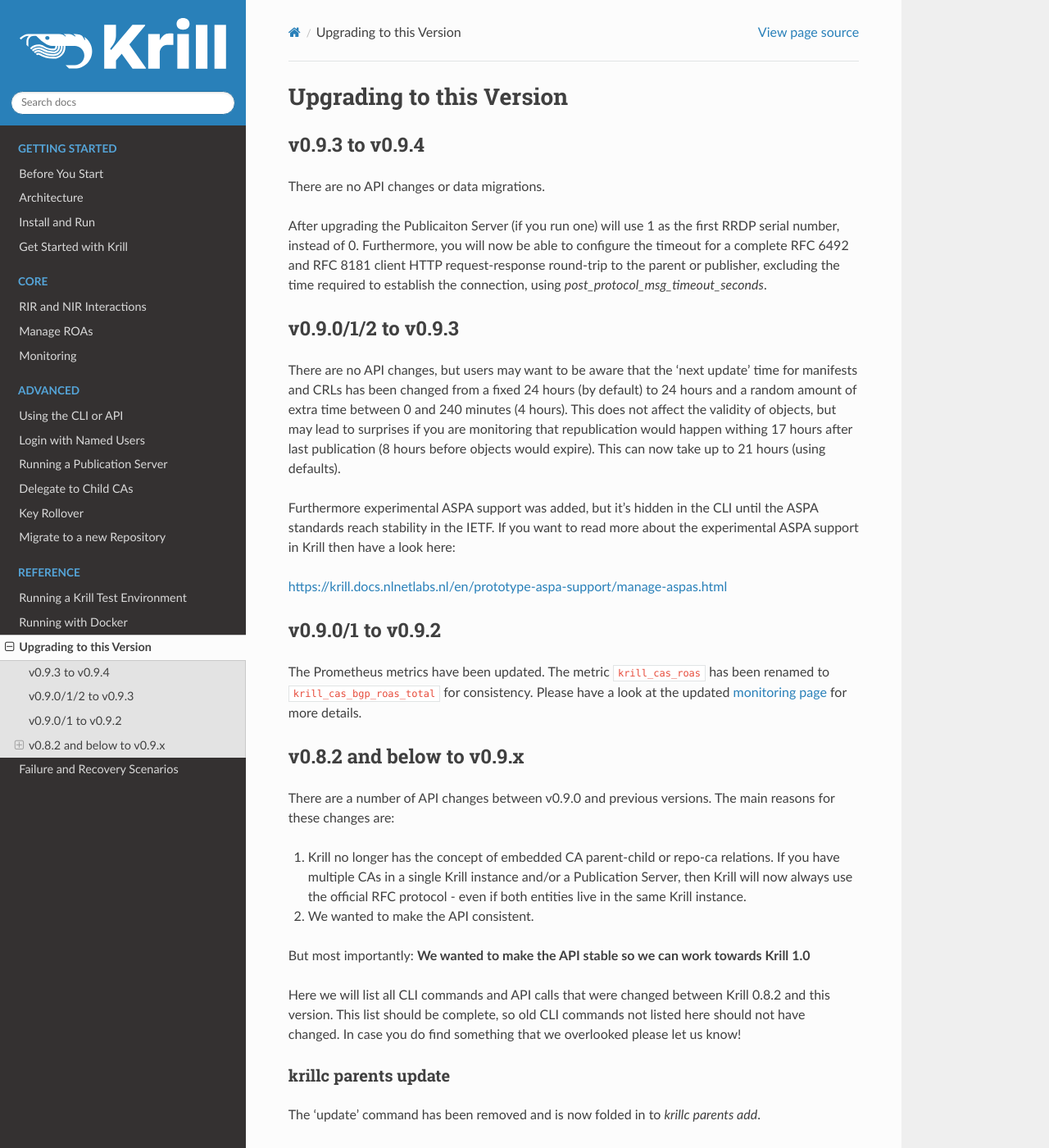
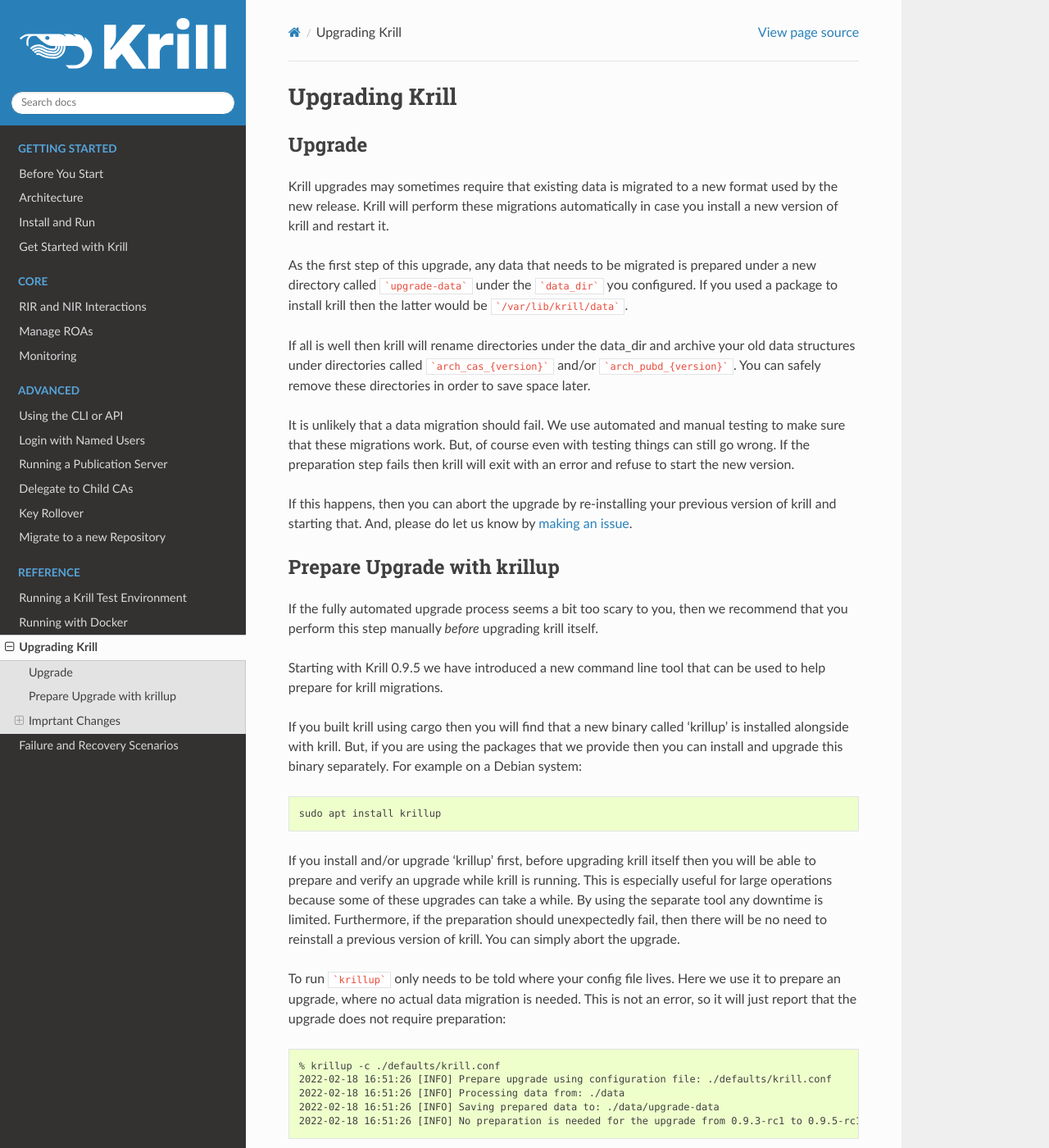
Before and after one commit to NLnetLabs/krill-manual, a Sphinx documentation site: the page built from source/upgrade.rst, in a window 1280 px wide and 1400 px high. Shown: the whole window at 82% size. Built offline with Sphinx 7.4.7 and the Read the Docs theme 2.0.0, drawn with Linux system fonts in a browser that asks for light colours; the version number could not be read and is left out; some of the changed text lies outside the part shown.

Commit message:
Document krillup

````diff
--- a/source/index.rst
+++ b/source/index.rst
@@ -1,6 +1,6 @@
 .. _doc_krill:
 
-Krill 0.9.4
+Krill 0.9.5
 ===========
 
 |docsupdated| |discord| |twitter|
--- a/source/upgrade.rst
+++ b/source/upgrade.rst
@@ -1,68 +1,170 @@
 .. _doc_krill_upgrade:
 
-Upgrading to this Version
-=========================
+Upgrading Krill
+===============
 
-v0.9.3 to v0.9.4
+Upgrade
+-------
+
+Krill upgrades may sometimes require that existing data is migrated
+to a new format used by the new release. Krill will perform these
+migrations automatically in case you install a new version of krill
+and restart it.
+
+As the first step of this upgrade, any data that needs to be migrated
+is prepared under a new directory called  ```upgrade-data``` under the
+```data_dir``` you configured. If you used a package to install krill
+then the latter would be ```/var/lib/krill/data```.
+
+If all is well then krill will rename directories under the data_dir
+and archive your old data structures under directories called
+```arch_cas_{version}``` and/or ```arch_pubd_{version}```. You can
+safely remove these directories in order to save space later.
+
+It is unlikely that a data migration should fail. We use automated and
+manual testing to make sure that these migrations work. But, of course
+even with testing things can still go wrong. If the preparation step
+fails then krill will exit with an error and refuse to start the new
+version.
+
+If this happens, then you can abort the upgrade by re-installing your
+previous version of krill and starting that. And, please do let us know
+by `making an issue <https://github.com/NLnetLabs/krill/issues>`_.
+
+
+Prepare Upgrade with krillup
+----------------------------
+
+If the fully automated upgrade process seems a bit too scary to you,
+then we recommend that you perform this step manually *before* upgrading
+krill itself.
+
+Starting with Krill 0.9.5 we have introduced a new command line tool
+that can be used to help prepare for krill migrations.
+
+If you built krill using cargo then you will find that a new binary
+called 'krillup' is installed alongside with krill. But, if you are
+using the packages that we provide then you can install and upgrade
+this binary separately. For example on a Debian system:
+
+.. code-block:: bash
+
+  sudo apt install krillup
+
+If you install and/or upgrade 'krillup' first, before upgrading krill
+itself then you will be able to prepare and verify an upgrade while
+krill is running. This is especially useful for large operations because
+some of these upgrades can take a while. By using the separate tool any
+downtime is limited. Furthermore, if the preparation should unexpectedly
+fail, then there will be no need to reinstall a previous version of
+krill. You can simply abort the upgrade.
+
+To run ```krillup``` only needs to be told where your config file lives.
+Here we use it to prepare an upgrade, where no actual data migration is
+needed. This is not an error, so it will just report that the upgrade
+does not require preparation:
+
+.. code-block:: text
+
+  % krillup -c ./defaults/krill.conf
+  2022-02-18 16:51:26 [INFO] Prepare upgrade using configuration file: ./defaults/krill.conf
+  2022-02-18 16:51:26 [INFO] Processing data from: ./data
+  2022-02-18 16:51:26 [INFO] Saving prepared data to: ./data/upgrade-data
+  2022-02-18 16:51:26 [INFO] No preparation is needed for the upgrade from 0.9.3-rc1 to 0.9.5-rc1.
+
+
+.. Important:: Once migrated data cannot be rolled back to the format
+               of a previous krill version. So, while an upgrade can
+               be aborted, it cannot be undone - other than by restoring
+               data from the point before the upgrade and accepting that
+               any changes since then will have been lost.
+
+               So, please read up on :ref:`important changes<doc_krill_important_changes>` to see if you
+               would be affected by functionality or API changes before
+               you upgrade.
+
+
+
+
+Imprtant Changes
 ----------------
+
+.. _doc_krill_important_changes:
+
+
+v0.9.3 to v0.9.5
+~~~~~~~~~~~~~~~~
+
 There are no API changes or data migrations.
 
-After upgrading the Publicaiton Server (if you run one) will use 1 as the first
-RRDP serial number, instead of 0. Furthermore, you will now be able to configure
-the timeout for a complete RFC 6492 and RFC 8181 client HTTP request-response
-round-trip to the parent or publisher, excluding the time required to establish
-the connection, using `post_protocol_msg_timeout_seconds`.
+After upgrading the Publication Server (if you run one) will use 1 as
+the first RRDP serial number, instead of 0. Furthermore, you will now
+be able to configure the timeout for a complete RFC 6492 and RFC 8181
+client HTTP request-response round-trip to the parent or publisher,
+excluding the time required to establish the connection, using `post_protocol_msg_timeout_seconds`.
 
 v0.9.0/1/2 to v0.9.3
---------------------
-There are no API changes, but users may want to be aware that the 'next update' time
-for manifests and CRLs has been changed from a fixed 24 hours (by default) to 24 hours
-and a random amount of extra time between 0 and 240 minutes (4 hours). This does not
-affect the validity of objects, but may lead to surprises if you are monitoring that
-republication would happen withing 17 hours after last publication (8 hours before
-objects would expire). This can now take up to 21 hours (using defaults).
+~~~~~~~~~~~~~~~~~~~~
 
-Furthermore experimental ASPA support was added, but it's hidden in the CLI until the
-ASPA standards reach stability in the IETF. If you want to read more about the
-experimental ASPA support in Krill then have a look here:
+There are no API changes, but users may want to be aware that the
+'next update' time for manifests and CRLs has been changed from a
+fixed 24 hours (by default) to 24 hours and a random amount of extra
+time between 0 and 240 minutes (4 hours). This does not affect the
+validity of objects, but may lead to surprises if you are monitoring
+that republication would happen withing 17 hours after last publication
+(8 hours before objects would expire). This can now take up to 21 hours
+(using defaults).
+
+Furthermore experimental ASPA support was added, but it's hidden in
+the CLI until the ASPA standards reach stability in the IETF. If you
+want to read more about the experimental ASPA support in Krill then
+have a look here:
 
 https://krill.docs.nlnetlabs.nl/en/prototype-aspa-support/manage-aspas.html
 
 
 v0.9.0/1 to v0.9.2
-------------------
+~~~~~~~~~~~~~~~~~~
 
-The Prometheus metrics have been updated. The metric ``krill_cas_roas`` has been renamed
-to ``krill_cas_bgp_roas_total`` for consistency. Please have a look at the updated
-:ref:`monitoring page<doc_krill_monitoring>` for more details.
+The Prometheus metrics have been updated. The metric ``krill_cas_roas``
+has been renamed to ``krill_cas_bgp_roas_total`` for consistency. Please
+have a look at the updated :ref:`monitoring page<doc_krill_monitoring>`
+for more details.
 
 v0.8.2 and below to v0.9.x
---------------------------
+~~~~~~~~~~~~~~~~~~~~~~~~~~
 
-There are a number of API changes between v0.9.0 and previous versions. The main reasons for these
-changes are:
+There are a number of API changes between v0.9.0 and previous versions.
+The main reasons for these changes are:
 
-1. Krill no longer has the concept of embedded CA parent-child or repo-ca relations. If you have
-   multiple CAs in a single Krill instance and/or a Publication Server, then Krill will now always
-   use the official RFC protocol - even if both entities live in the same Krill instance.
+1. Krill no longer has the concept of embedded CA parent-child or
+   repo-ca relations. If you have multiple CAs in a single Krill
+   instance and/or a Publication Server, then Krill will now always
+   use the official RFC protocol - even if both entities live in the
+   same Krill instance.
 2. We wanted to make the API consistent.
 
-But most importantly: **We wanted to make the API stable so we can work towards Krill 1.0**
+But most importantly: **We wanted to make the API stable so we can
+work towards Krill 1.0**
 
-Here we will list all CLI commands and API calls that were changed between Krill 0.8.2 and this
-version. This list should be complete, so old CLI commands not listed here should not have changed.
+Here we will list all CLI commands and API calls that were changed
+between Krill 0.8.2 and this version. This list should be complete, so
+old CLI commands not listed here should not have changed.
+
 In case you do find something that we overlooked please let us know!
 
 krillc parents update
 ^^^^^^^^^^^^^^^^^^^^^
 
-The 'update' command has been removed and is now folded in to `krillc parents add`.
+The 'update' command has been removed and is now folded in to
+`krillc parents add`.
 
 krillc parents add
 ^^^^^^^^^^^^^^^^^^
 
-If you add a parent which already exists for your CA, then this will act as an 'update' instead. I.e.
-the previously known :rfc:`8183` Parent Response for the parent will be replaced.
+If you add a parent which already exists for your CA, then this will
+act as an 'update' instead. I.e. the previously known :rfc:`8183`
+Parent Response for the parent will be replaced.
 
 The CLI command is unchanged:
 
@@ -72,31 +174,38 @@
 
 But there were changes to the API.
 
-Adding a parent can be done by posting XML or JSON to on of the following paths:
+Adding a parent can be done by posting XML or JSON to on of the
+following paths:
 
 .. code-block:: text
 
   /api/v1/cas/<ca>/parents
   /api/v1/cas/<ca>/parents/<handle>
 
-The `<handle>` is the LOCAL name that your CA will use for this parent. Regardless of how they
-like to call themselves. If it is omitted then it will be extracted from the XML `parent_handle`.
-If it is specified for a JSON POST but _differs_ from the `handle` in the JSON body, then an
-error is returned.
+The `<handle>` is the LOCAL name that your CA will use for this parent.
+Regardless of how they like to call themselves. If it is omitted then
+it will be extracted from the XML `parent_handle`. If it is specified
+for a JSON POST but _differs_ from the `handle` in the JSON body, then
+an error is returned.
 
-The server will verify in all cases that the parent can be reached. If there was no parent for the
-name a parent will be added, otherwise the parent contact details will be updated.
+The server will verify in all cases that the parent can be reached. If
+there was no parent for the name a parent will be added, otherwise the
+parent contact details will be updated.
 
-The JSON body has to include the local name by which the CA will refer to its parent, this is also the
-name shown to the user in the UI. The local name maps to the handle field in the JSON below. The second
-component is the contact. Krill used to support an embedded type, but this is no longer supported.
+The JSON body has to include the local name by which the CA will refer
+to its parent, this is also the name shown to the user in the UI. The
+local name maps to the handle field in the JSON below. The second
+component is the contact. Krill used to support an embedded type, but
+this is no longer supported.
 
-Instead of a JSON member under `contact` we now have "type": "rfc6492" here. We still have this type
-because this allows for the notion of Trust Anchor - which we use in test setups - and it keeps the
-door open to future additions (eg if there ever is an RFC 6492 bis). The remainder of the structure
-is unchanged, and maps to the RFC 8183 Parent Response XML, but then in JSON format. Note that the
-parent_handle is the handle that the parent wants the CA to use in messages sent to it - and it may be
-different from the local name stored in handle.
+Instead of a JSON member under `contact` we now have "type": "rfc6492"
+here. We still have this type because this allows for the notion of
+Trust Anchor - which we use in test setups - and it keeps the door open
+to future additions (eg if there ever is an RFC 6492 bis). The remainder
+of the structure is unchanged, and maps to the RFC 8183 Parent Response
+XML, but then in JSON format. Note that the parent_handle is the handle
+that the parent wants the CA to use in messages sent to it - and it may
+be different from the local name stored in handle.
 
 OLD JSON:
 
@@ -140,8 +249,9 @@
 
   $ krillc parents contact --parent testbed
 
-And the default text response is still the :rfc:`8183` Parent Response XML for the parent. But, the JSON
-response body was changed, and now includes an explicit "type": "rfc6492":
+And the default text response is still the :rfc:`8183` Parent Response
+XML for the parent. But, the JSON response body was changed, and now
+includes an explicit "type": "rfc6492":
 
 OLD:
 
@@ -173,8 +283,9 @@
 krillc repo request
 ^^^^^^^^^^^^^^^^^^^
 
-The CLI is unchanged, but the endpoints for getting the :rfc:`8183` Publisher Request XML and JSON
-have moved from 'repo', and are now under 'id':
+The CLI is unchanged, but the endpoints for getting the :rfc:`8183`
+Publisher Request XML and JSON have moved from 'repo', and are now
+under 'id':
 
 .. code-block:: text
 
@@ -191,8 +302,8 @@
 
   $ krillc repo configure --ca newca --response ./data/new-ca-repository-response.xml
 
-The API has also changed. The path is unchanged, but the following to add an "embedded" repository
-is **no longer supported**:
+The API has also changed. The path is unchanged, but the following to
+add an "embedded" repository is **no longer supported**:
 
 .. code-block:: text
 
@@ -202,8 +313,9 @@
     "child_handle": "string"
   }
 
-The API end-point will accept either plain :rfc:`8183` Repository Response XML, or a JSON
-equivalent. In comparison to previous versions of Krill `rfc8181` was renamed to `repository_response`:
+The API end-point will accept either plain :rfc:`8183` Repository
+Response XML, or a JSON equivalent. In comparison to previous versions
+of Krill `rfc8181` was renamed to `repository_response`:
 
 .. code-block:: text
 
@@ -223,15 +335,15 @@
 krillc repo show
 ^^^^^^^^^^^^^^^^
 
-The CLI command and API path are unchanged, but `rfc8181` was renamed to `repository_response` in
-the JSON response.
+The CLI command and API path are unchanged, but `rfc8181` was renamed
+to `repository_response` in the JSON response.
 
 
 krillc children add
 ^^^^^^^^^^^^^^^^^^^
 
-The CLI is unchanged, but because 'embedded' children are no longer supported we were able to simplify
-the JSON from:
+The CLI is unchanged, but because 'embedded' children are no longer
+supported we were able to simplify the JSON from:
 
 .. code-block:: text
 
@@ -266,8 +378,8 @@
   }
 
 
-krillc history and  krillc action
+krillc history and krillc action
 ^^^^^^^^^^^^^^^^^^^^^^^^^^^^^^^^^
 
-The API and JSON are unchanged, but these commands have now been renamed to `krillc history commands`
-and `krillc history details`.
+The API and JSON are unchanged, but these commands have now been
+renamed to `krillc history commands` and `krillc history details`.
````
